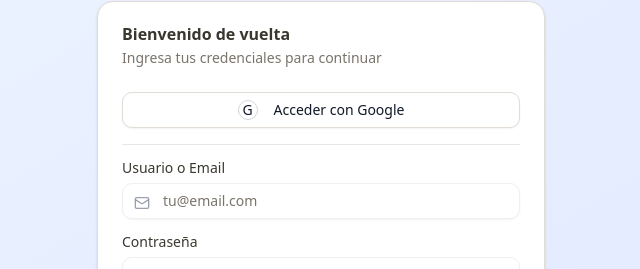
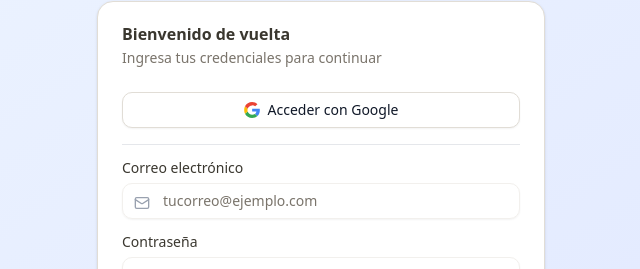
Before and after one commit to veniuy/frontend, a React (Vite) app: page /login in a window 1280 px wide. Shown: the part 281-550 px from the top of the page, without its empty margins (319-959 px from the left). Built offline with nearby package versions, Linux system fonts and the light colour scheme; no server answers.

Commit message:
Update Login.jsx

```diff
--- a/src/pages/Login.jsx
+++ b/src/pages/Login.jsx
@@ -1,3 +1,4 @@
+// src/pages/Login.jsx
 import { useState } from 'react';
 import { Link, useNavigate, useLocation } from 'react-router-dom';
 import { useAuth } from '../hooks/useAuth.jsx';
@@ -9,12 +10,29 @@ import { Alert, AlertDescription } from '../components/ui/alert';
 import { Sparkles, Mail, Lock } from 'lucide-react';
 import '../App.css';
 
+/** Icono oficial “G” de Google (inline SVG, escalable) */
+function GoogleIcon({ className = 'w-5 h-5' }) {
+  return (
+    <svg
+      className={className}
+      viewBox="0 0 533.5 544.3"
+      aria-hidden="true"
+      focusable="false"
+    >
+      <path fill="#4285F4" d="M533.5 278.4c0-17.3-1.6-34-4.7-50.2H272v95.1h146.9c-6.4 34.7-25.7 64.1-54.7 83.7l88.4 68.7c51.6-47.6 80.9-117.8 80.9-197.3z"/>
+      <path fill="#34A853" d="M272 544.3c73.7 0 135.4-24.4 180.5-66l-88.4-68.7c-24.5 16.6-55.8 26.2-92.1 26.2-70.8 0-131-47.8-152.5-111.9l-91.3 73.9C72.1 484.8 162.1 544.3 272 544.3z"/>
+      <path fill="#FBBC05" d="M119.5 323.9c-10.4-30.9-10.4-64.2 0-95.1l-91.3-82.3C-9.4 220.9-9.4 323.4 28.2 397.8l91.3-73.9z"/>
+      <path fill="#EA4335" d="M272 107.7c38.1-.6 74.7 13.7 102.6 39.7l77-74.6C404 28.9 343 0 272 0 162.3 0 72.3 59.5 28.2 146.5l91.3 82.3c21.5-64.1 81.7-111.1 152.5-111.1z"/>
+    </svg>
+  );
+}
+
 export function Login() {
   const [formData, setFormData] = useState({ username: '', password: '' });
   const [loading, setLoading] = useState(false);
   const [error, setError] = useState('');
 
-  // Si tu hook soporta Google, lo usamos. Si no, redirigimos a una ruta genérica (/oauth/google)
+  // Hook de auth de tu app
   const { login, loginWithGoogle } = useAuth();
   const navigate = useNavigate();
   const location = useLocation();
@@ -30,7 +48,7 @@ export function Login() {
     setLoading(true);
     setError('');
     try {
-      await login(formData);
+      await login(formData);          // email/usuario + password
       navigate(redirectTo);
     } catch (error) {
       setError(error.message || 'No se pudo iniciar sesión');
@@ -44,10 +62,10 @@ export function Login() {
       setLoading(true);
       setError('');
       if (typeof loginWithGoogle === 'function') {
-        await loginWithGoogle();
+        await loginWithGoogle();      // integra tu OAuth/Firebase aquí
         navigate(redirectTo);
       } else {
-        // fallback genérico si aún no implementaste el hook
+        // Fallback si aún no está implementado en el hook
         window.location.href = '/oauth/google';
       }
     } catch (error) {
@@ -82,18 +100,18 @@ export function Login() {
             <Button
               type="button"
               variant="outline"
-              className="w-full bg-white text-gray-900"
+              className="w-full bg-white text-gray-900 border gap-2"
               onClick={handleGoogle}
               disabled={loading}
+              aria-label="Acceder con Google"
             >
-              {/* “G” simple para no agregar librerías de iconos extras */}
-              <span className="mr-2 inline-flex items-center justify-center w-5 h-5 rounded-full border border-gray-300">G</span>
+              <GoogleIcon className="w-5 h-5" />
               Acceder con Google
             </Button>
 
             <div className="my-4 h-px bg-gray-200" />
 
-            <form onSubmit={handleSubmit} className="space-y-4">
+            <form onSubmit={handleSubmit} className="space-y-4" noValidate>
               {error && (
                 <Alert variant="destructive">
                   <AlertDescription>{error}</AlertDescription>
@@ -101,18 +119,19 @@ export function Login() {
               )}
 
               <div className="space-y-2">
-                <Label htmlFor="username">Usuario o Email</Label>
+                <Label htmlFor="username">Correo electrónico</Label>
                 <div className="relative">
                   <Mail className="absolute left-3 top-3 h-4 w-4 text-gray-400" />
                   <Input
                     id="username"
                     name="username"
-                    type="text"
+                    type="email"
                     required
                     className="pl-10"
-                    placeholder="tu@email.com"
+                    placeholder="tucorreo@ejemplo.com"
                     value={formData.username}
                     onChange={handleChange}
+                    autoComplete="email"
                   />
                 </div>
               </div>
@@ -130,6 +149,7 @@ export function Login() {
                     placeholder="••••••••"
                     value={formData.password}
                     onChange={handleChange}
+                    autoComplete="current-password"
                   />
                 </div>
               </div>
```
